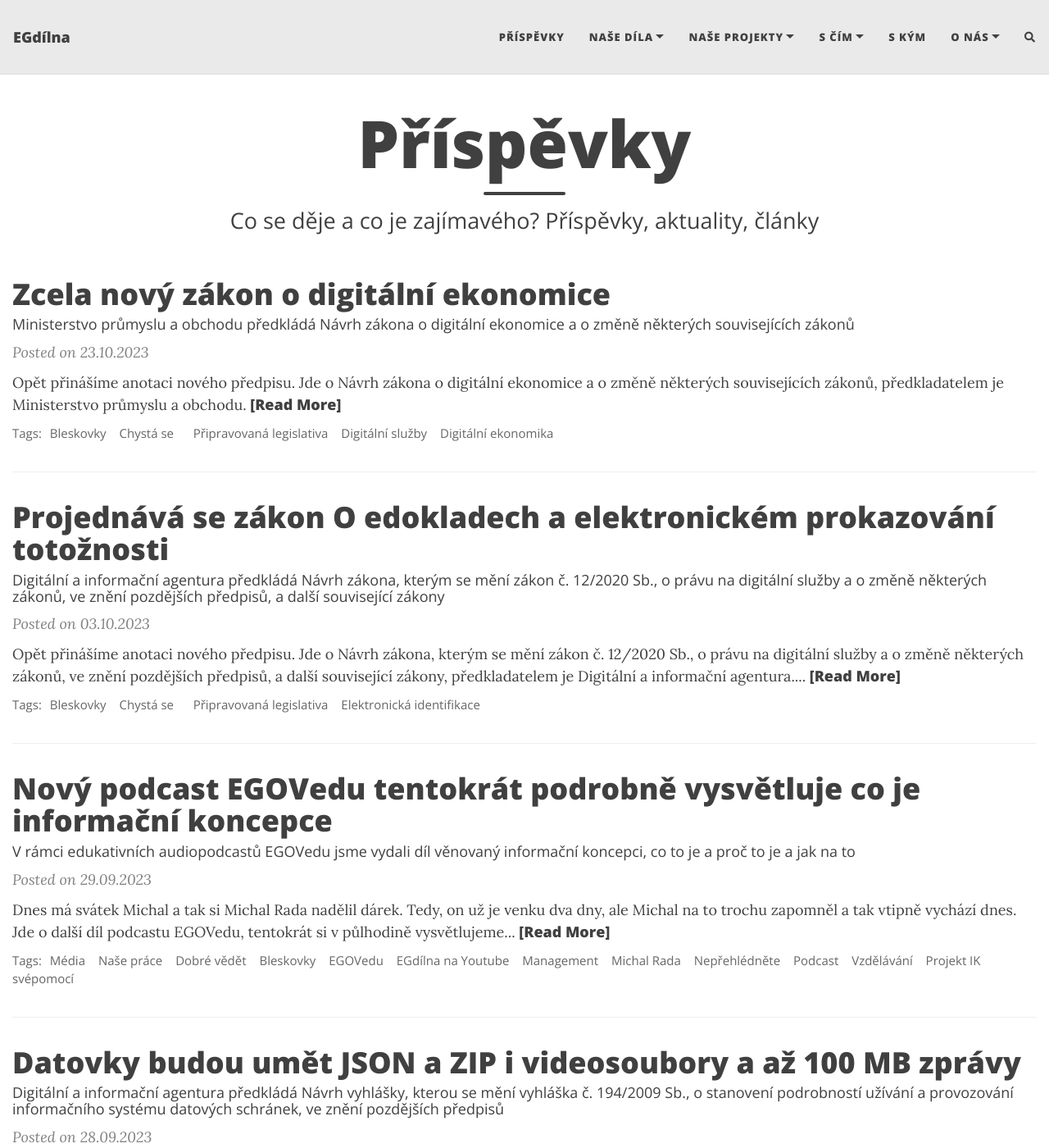
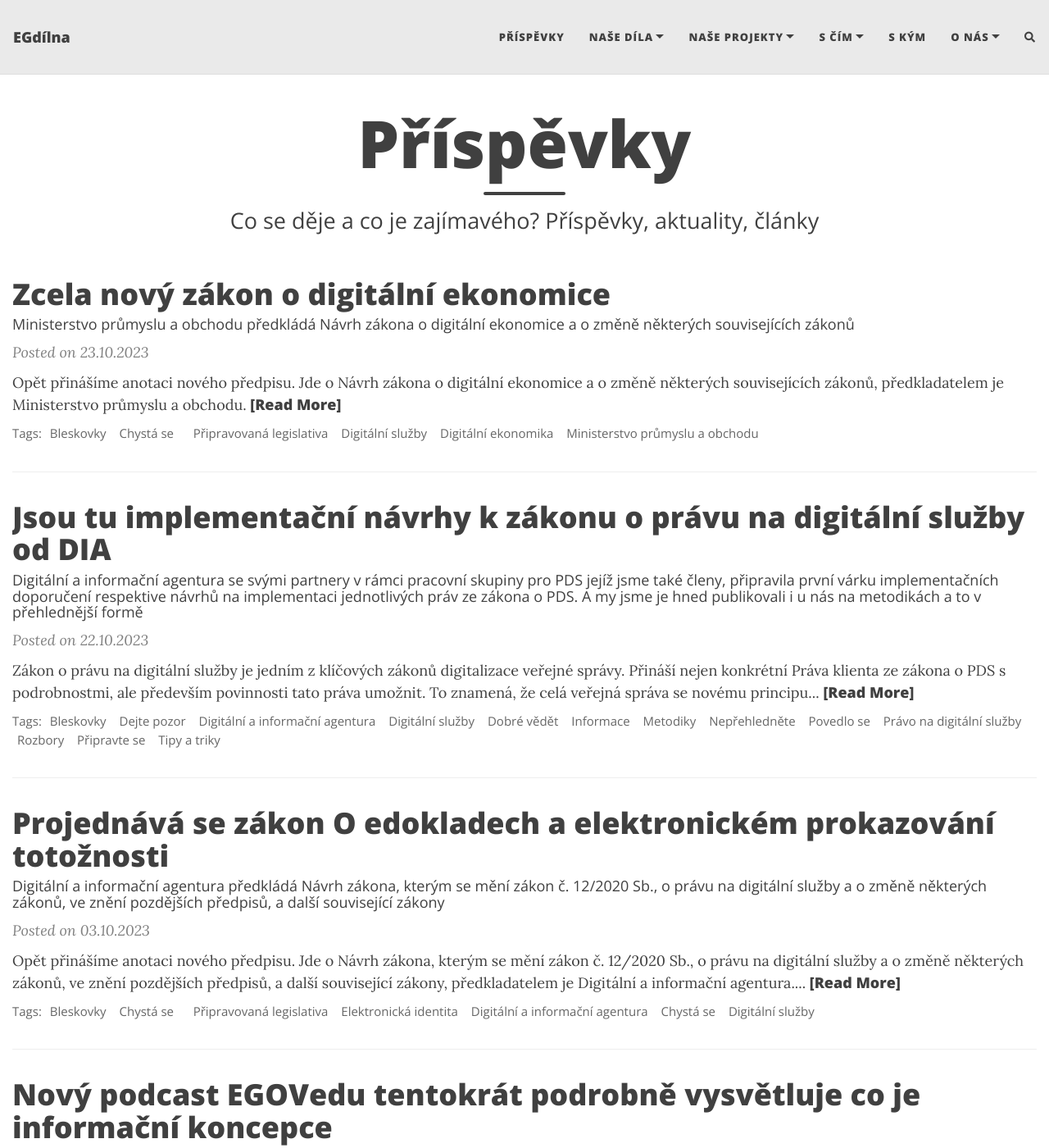
Before and after one commit to egdilna/egdilna.github.io, a Jekyll site: the page built from prispevky/index.html, in a window 1280 px wide and 1400 px high. Shown: the whole window at 82% size. Built offline with Jekyll 4.4.1, drawn with Linux system fonts in a browser that asks for light colours; nearby versions of some CDN libraries; comment, search, counter and statistics services are not loaded.

Commit message:
new article

```diff
--- a/_posts/2023-10-03-novela-edoklady.md
+++ b/_posts/2023-10-03-novela-edoklady.md
@@ -1,7 +1,7 @@
 ---
 title: Projednává se zákon O edokladech a elektronickém prokazování totožnosti
 layout: post
-tags: [Bleskovky, Chystá se,  Připravovaná legislativa, Elektronická identifikace]
+tags: [Bleskovky, Chystá se,  Připravovaná legislativa, Elektronická identita, Digitální a informační agentura, Chystá se, Digitální služby]
 subtitle: Digitální a informační agentura předkládá Návrh zákona, kterým se mění zákon č. 12/2020 Sb., o právu na digitální služby a o změně některých zákonů, ve znění pozdějších předpisů, a další související zákony
 Zdroj: https://www.odok.cz/portal/veklep/material/ALBSCR2F6KA1/
 ---
--- /dev/null
+++ b/_posts/2023-10-22-implementacni-navrhy-dia-zakon-pds.md
@@ -0,0 +1,17 @@
+---
+title: Jsou tu implementační návrhy k zákonu o právu na digitální služby od DIA
+layout: post
+tags: [Bleskovky, Dejte pozor, Digitální a informační agentura, Digitální služby, Dobré vědět, Informace, Metodiky, Nepřehledněte, Povedlo se, Právo na digitální služby, Rozbory, Připravte se, Tipy a triky]
+subtitle: Digitální a informační agentura se svými partnery v rámci pracovní skupiny pro PDS jejíž jsme také členy, připravila první várku implementačních doporučení respektive návrhů na implementaci jednotlivých práv ze zákona o PDS. A my jsme je hned publikovali i u nás na metodikách a to v přehlednější formě
+Zdroj: http://metodiky.egdilna.cz/postupy/implementacni-doporuceni
+---
+Zákon o právu na digitální služby je jedním z klíčových zákonů digitalizace veřejné správy. Přináší nejen konkrétní [Práva klienta ze zákona o PDS s podrobnostmi](https://architektovani.tiddlyhost.com/#kus%20Vypsan%C3%A1%20pr%C3%A1va%20ze%20z%C3%A1kona%20o%20PDS%20s%20podrobnostmi), ale především povinnosti tato práva umožnit. To znamená, že celá veřejná správa se novému principu právo na digitální služby musí přizpůsobit a to poměrně rychle, neboť některá klíčová ustanovení tohoto zákona jsou již dávno v platnosti. Tedy takové ty řeči, že se dá počkat až do roku 2025 jsou samozřejmě naprostý nesmysl. Také my se této oblasti věnujeme a snažíme se postupně vytvářet nějaké podklady pro úřady, jako je například naše komplexní [prezentace Právo na digitální služby v úřadu](https://www.egovedu.cz/prezentace/pds-v-uradu) Anebo celá sekce [Právo na digitální služby](https://architektovani.tiddlyhost.com/#Pr%C3%A1vo%20na%20digit%C3%A1ln%C3%AD%20slu%C5%BEby) věnovaná této problematice v rámci naší znalostní architektury.
+
+Pochlapila se ale i Digitální a informační agentura, ta má nastarosti koordinaci naplňování tohoto zákona v prostředí informačních systémů veřejné správy A řeší také přesah v rámci plnění povinností souladu s informační koncepcí České republiky a další. V rámci přípravy na implementaci práva na digitální službu vydává Digitální a informační agentura jako výstup pracovní skupiny, jejímiž jsme také členy, podkladové dokumenty pro návod na řešení jednotlivých paragrafů zákona, tedy jednotlivých práv klienta.
+
+Na oficiálním webu národní architektury jsou jednotlivé dokumenty ve formátu Wort publikovány v rámci části [Implementace povinností dle zákona o právu na digitální služby z NAEG](https://archi.gov.cz/znalostni_baze:implementace_zopds?s[]=pr%C3%A1vo%2A&s[]=na%2A&s[]=digit%C3%A1ln%C3%AD%2A&s[]=slu%C5%BEby%2A) Ale otevírání jednotlivých dokumentů v textovém editoru není úplně přehledný způsob prezentace. Proto jsme se s autory domluvili A publikujeme tato implementační doporučení v rámci metodick a to samostatné sekci[stránka Implementační doporučení k zákonu o právu na digitální služby](http://metodiky.egdilna.cz/postupy/implementacni-doporuceni/) kde jsou textem a odkazy propojeny také s ostatními metodikami či dalšími metodickými dokumenty. Jsou také zahrnuty jako části v příslušné sekci Wiki znalostní architektury. V tuto chvíli jsou k dispozici
+[dokument Návrh implementace § 4 ZoPDS Právo činit digitální úkon a souvisejících povinností](http://metodiky.egdilna.cz/postupy/implementacni-doporuceni/doporuceni-p4-zopds)
+, [dokument Návrh implementace § 5 ZoPDS Právo na osvědčení o digitálním úkonu a souvisejících povinností](http://metodiky.egdilna.cz/postupy/implementacni-doporuceni/doporuceni-p5-zopds)
+, [dokument Návrh implementace § 6 ZoPDS Právo na nahrazení podpisu a souvisejících povinností](http://metodiky.egdilna.cz/postupy/implementacni-doporuceni/doporuceni-p6-zopds)
+, [dokument Návrh implementace § 7 ZoPDS Právo na využívání údajů a souvisejících povinností ](http://metodiky.egdilna.cz/postupy/implementacni-doporuceni/doporuceni-p7-zopds)
+ a [dokument Návrh implementace § 9 ZoPDS Právo na prokázání právní skutečnosti a souvisejících povinností](http://metodiky.egdilna.cz/postupy/implementacni-doporuceni/doporuceni-p9-zopds). Implementační návrhy k ostatním paragrafům se nyní připravují v rámci pracovní skupiny a budou publikovány až budou schváleny Radou vlády pro informační společnost. Pak je pochopitelně přidáme i my do svých zdrojů.
--- a/_posts/2023-10-23-novy-zakon-digitalni-ekonomika.md
+++ b/_posts/2023-10-23-novy-zakon-digitalni-ekonomika.md
@@ -1,7 +1,7 @@
 ---
 title: Zcela nový zákon o digitální ekonomice
 layout: post
-tags: [Bleskovky, Chystá se,  Připravovaná legislativa, Digitální služby, Digitální ekonomika]
+tags: [Bleskovky, Chystá se,  Připravovaná legislativa, Digitální služby, Digitální ekonomika, Ministerstvo průmyslu a obchodu]
 subtitle: Ministerstvo průmyslu a obchodu předkládá Návrh zákona o digitální ekonomice a o změně některých souvisejících zákonů
 Zdroj: https://www.odok.cz/portal/veklep/material/ALBSCWAFVK4T
 ---
```
